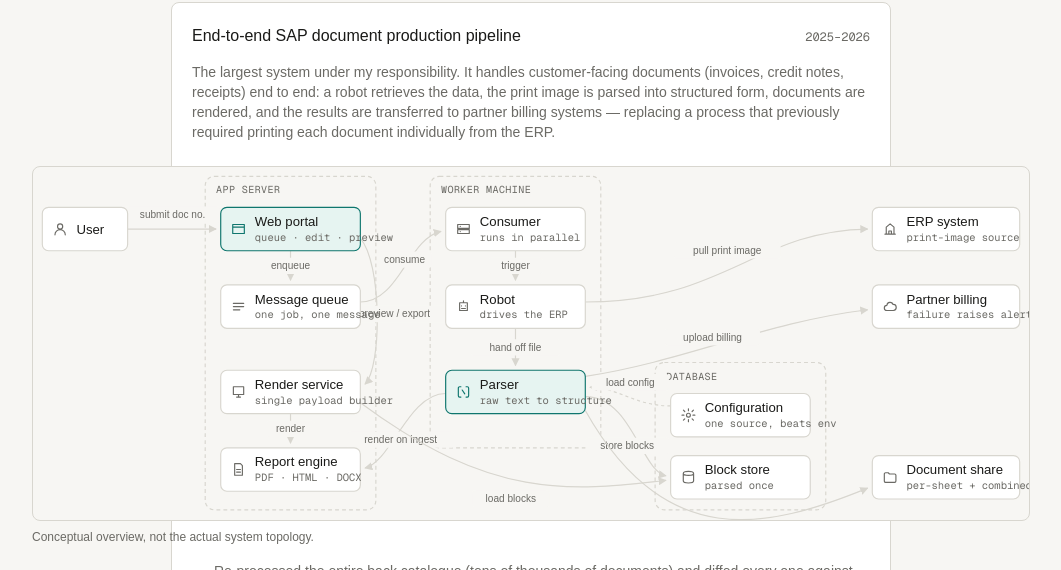
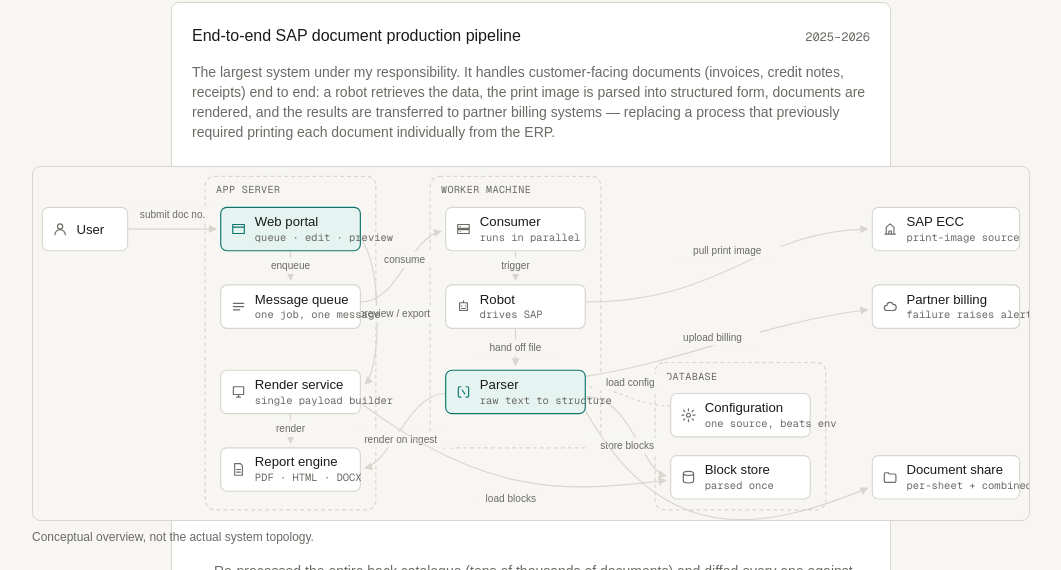
Before and after one commit to jerateep/jerateeps.dev, a Next.js app: page /en in a window 1280 px wide. Shown: the part 3521-4091 px from the top of the page, without its empty margins (109-1170 px from the left). Built offline with nearby package versions, Linux system fonts and the light colour scheme; a web font is replaced by a local one.

Commit message:
style: name SAP ECC directly in the diagram
The diagram said "ERP system" while the same card's stack tags and
summary already name SAP. The euphemism concealed nothing and read as
inconsistent.

```diff
--- a/content/profile.ts
+++ b/content/profile.ts
@@ -274,7 +274,7 @@ export const profile = {
         consumer: { th: "Consumer", en: "Consumer" },
         consumerSub: { th: "ขนานกันหลายเครื่อง", en: "runs in parallel" },
         robot: { th: "Robot", en: "Robot" },
-        robotSub: { th: "ขับระบบ ERP", en: "drives the ERP" },
+        robotSub: { th: "ขับระบบ SAP", en: "drives SAP" },
         parser: { th: "ตัวแปลงข้อความ", en: "Parser" },
         parserSub: { th: "ข้อความดิบ → โครงสร้าง", en: "raw text to structure" },
 
@@ -283,7 +283,7 @@ export const profile = {
         blocks: { th: "คลังบล็อก", en: "Block store" },
         blocksSub: { th: "แปลงครั้งเดียว", en: "parsed once" },
 
-        erp: { th: "ระบบ ERP", en: "ERP system" },
+        erp: { th: "SAP ECC", en: "SAP ECC" },
         erpSub: { th: "ต้นทาง print-image", en: "print-image source" },
         partner: { th: "ระบบรับบิลคู่ค้า", en: "Partner billing" },
         partnerSub: { th: "ล้มเหลว → แจ้งเตือน", en: "failure raises alert" },
```
